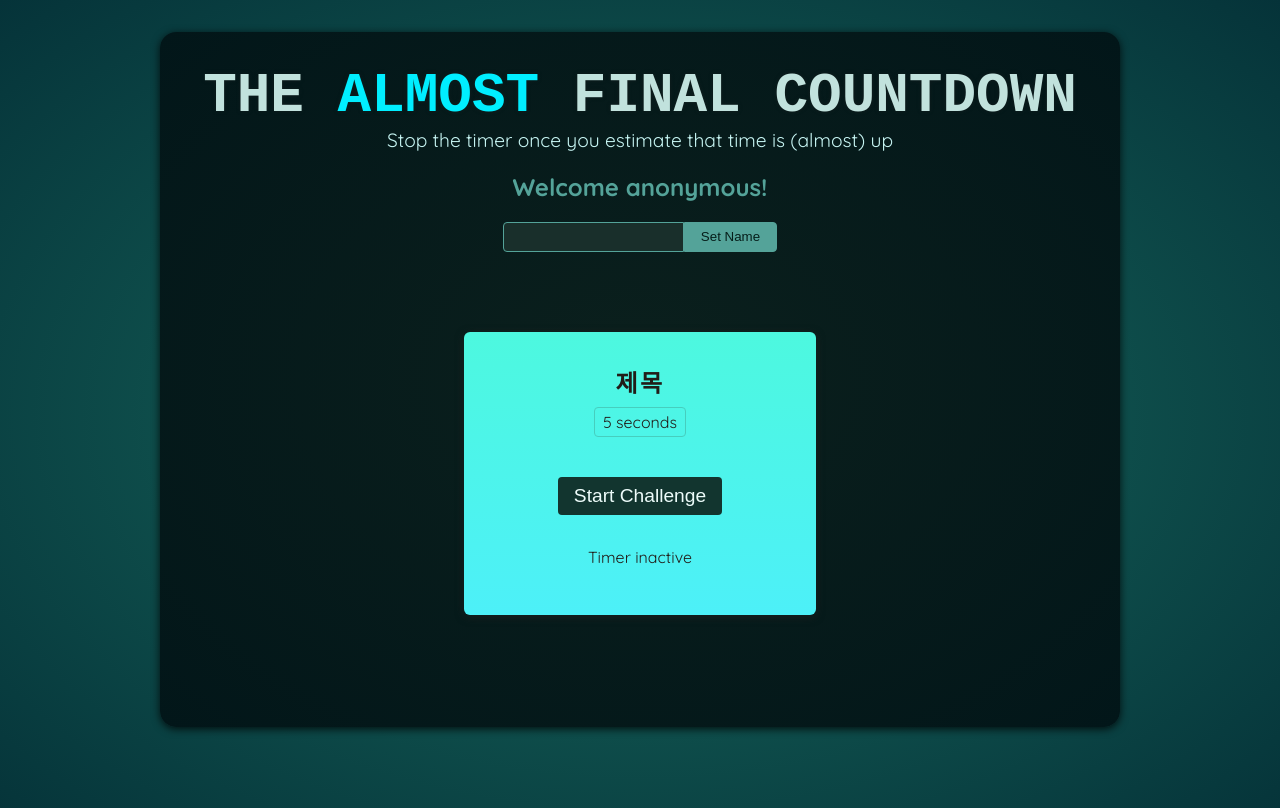
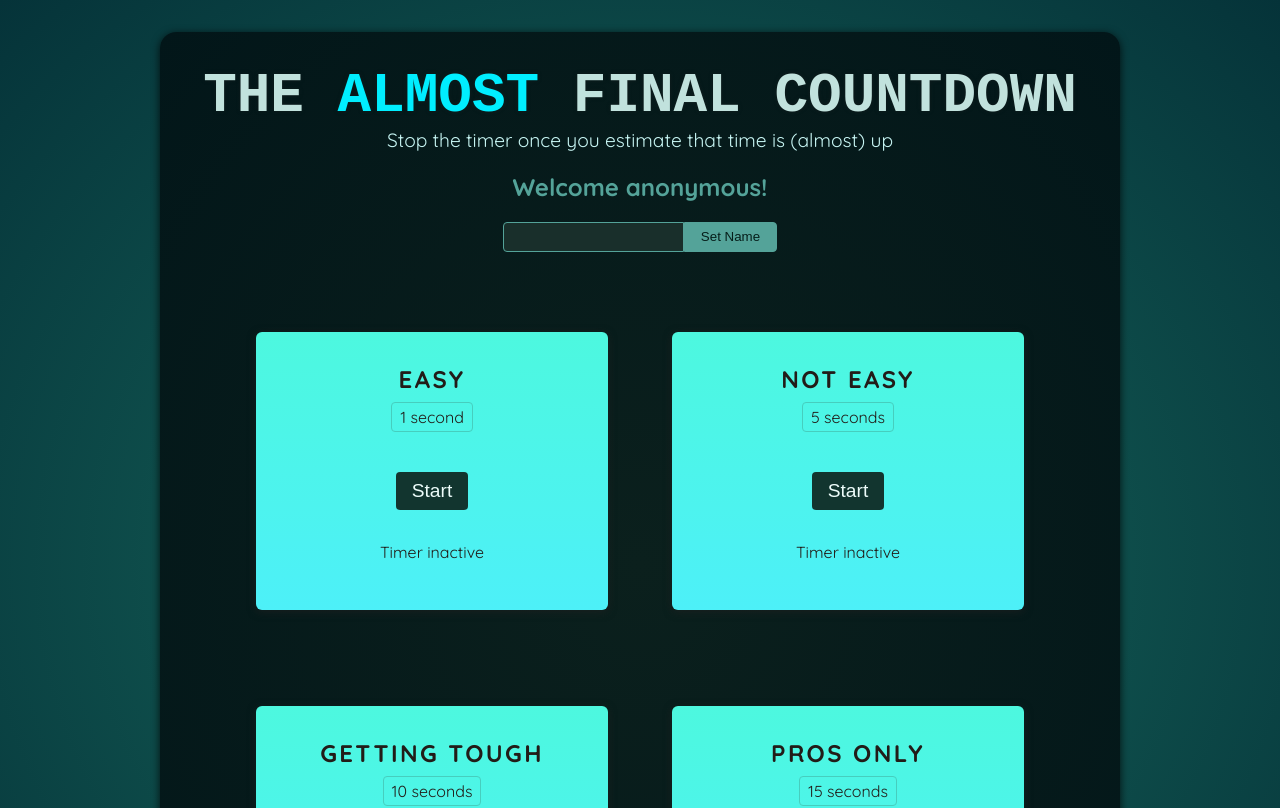
Before and after one commit to Kanggwanju/react-study202508, a React (Vite) app: page / in a window 1280 px wide. Shown: the top 808 px of the page. Built offline with nearby package versions, Linux system fonts and the light colour scheme; a web font is replaced by a local one.

Commit message:
6장 복습예제. 4-타이머 챌린지 기본 세팅

```diff
--- a/src/App.jsx
+++ b/src/App.jsx
@@ -9,7 +9,10 @@
     <>
       <Player />
       <div id="challenges">
-        <TimerChallenge />
+        <TimerChallenge title='Easy' targetTime={1}/>
+        <TimerChallenge title='Not Easy' targetTime={5}/>
+        <TimerChallenge title='Getting tough' targetTime={10}/>
+        <TimerChallenge title='Pros only' targetTime={15}/>
       </div>
     </>
   );
--- a/src/components/TimerGame/TimerChallenge.jsx
+++ b/src/components/TimerGame/TimerChallenge.jsx
@@ -1,17 +1,37 @@
-import React from 'react';
+import React, {useState} from 'react';
 
-const TimerChallenge = () => {
+const TimerChallenge = ({ title, targetTime}) => {
+
+  // 타이머가 시작됐는지를 확인하는 상태값
+  const [timerStarted, setTimerStarted] = useState(false);
+
+  // 타이머가 만료되었는지 확인하는 상태값
+  const [timerExpired, setTimerExpired] = useState(false);
+
+  const handleStart = e => {
+    setTimerStarted(true);
+
+    // 실제 정해진 시간만큼 타이머를 가동
+    setTimeout(() => {
+      console.log(targetTime + 's 타이머 만료!');
+      setTimerExpired(true);
+    }, targetTime * 1000);
+  };
+
   return (
     <section className='challenge'>
-      <h2>제목</h2>
+      <h2>{title}</h2>
+      {timerExpired && <p>You Lost!</p>}
       <p className='challenge-time'>
-        5 seconds
+        {targetTime} second{targetTime > 1 ? 's' : ''}
       </p>
       <p>
-        <button>Start Challenge</button>
+        <button onClick={handleStart}>
+          {timerStarted ? 'Stop' : 'Start'}
+        </button>
       </p>
       <p>
-        Timer inactive
+        {timerStarted ? 'Time is running...' : 'Timer inactive'}
       </p>
     </section>
   );
```
